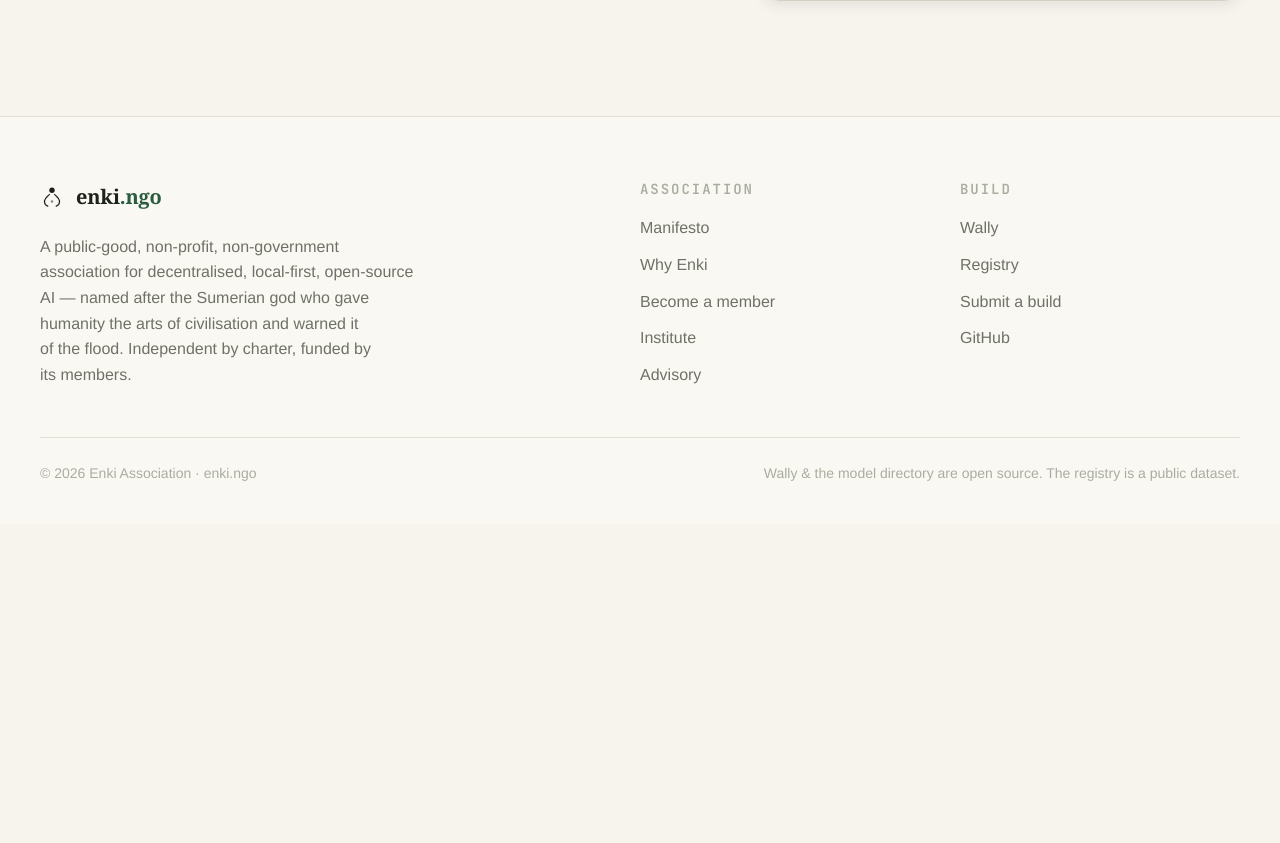
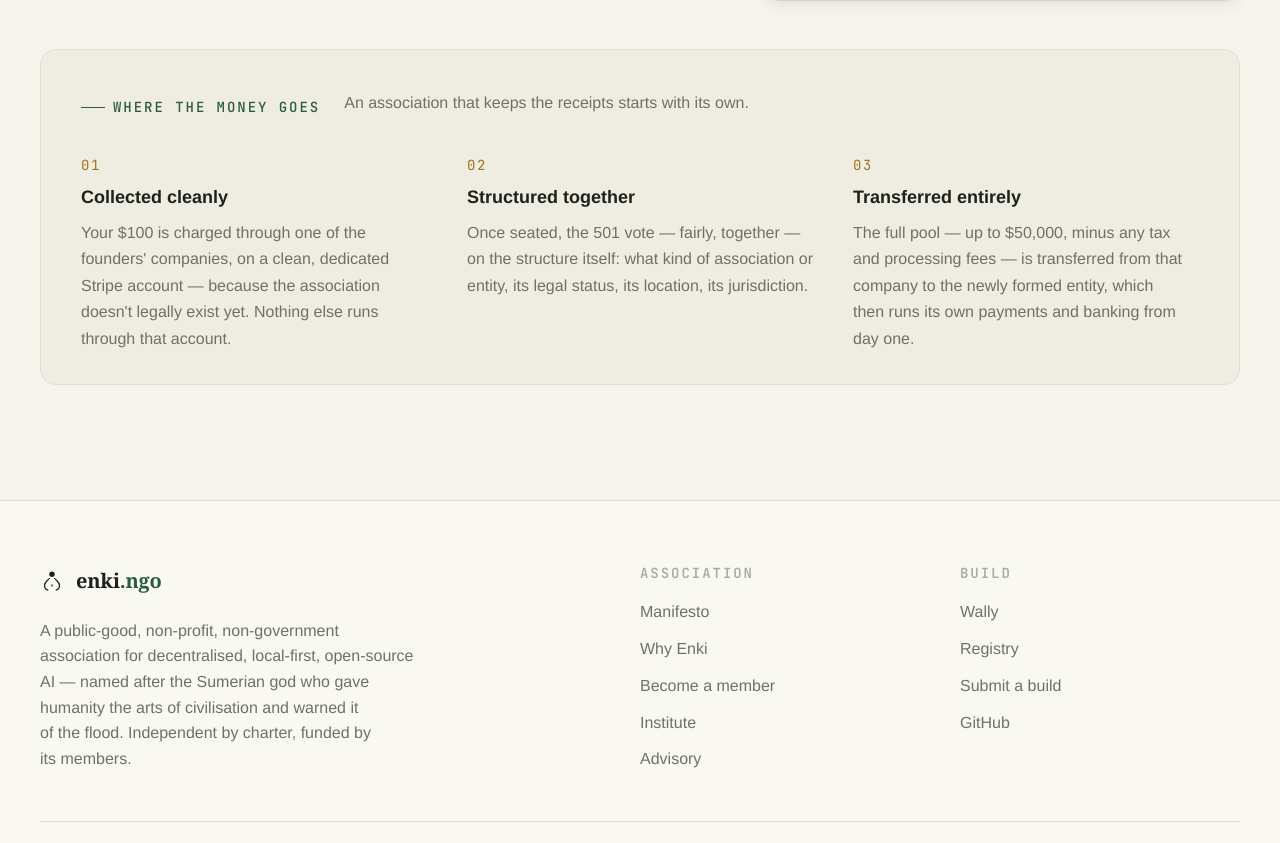
Before and after one commit to paulfxyz/enki, a plain HTML site: page index.html in a window 1280 px wide. Shown: the part 8437-9280 px from the top of the page. Before the commit the page ends 8961 px from the top, so only its background shows below. Drawn offline with Linux system fonts and the light colour scheme; a web font is replaced by a local one.

Commit message:
Membership: add 'Where the money goes' transparency block

```diff
--- a/index.html
+++ b/index.html
@@ -14,8 +14,8 @@
   <link rel="preconnect" href="https://fonts.googleapis.com" />
   <link rel="preconnect" href="https://fonts.gstatic.com" crossorigin />
   <link href="https://fonts.googleapis.com/css2?family=JetBrains+Mono:wght@400;500;600&display=swap" rel="stylesheet" />
-  <link rel="stylesheet" href="./base.css?v=20260815-3" />
-  <link rel="stylesheet" href="./style.css?v=20260815-3" />
+  <link rel="stylesheet" href="./base.css?v=20260815-4" />
+  <link rel="stylesheet" href="./style.css?v=20260815-4" />
 </head>
 <body>
   <a class="sr-only" href="#registry">Skip to the registry</a>
@@ -418,6 +418,29 @@
               this is the core that everything else will be built on.
             </p>
           </aside>
+        </div>
+        <div class="join__money reveal" aria-label="How membership money is handled">
+          <div class="join__money-head">
+            <span class="eyebrow">Where the money goes</span>
+            <p>An association that keeps the receipts starts with its own.</p>
+          </div>
+          <ol class="money-steps" role="list">
+            <li>
+              <span class="money-steps__num">01</span>
+              <h4>Collected cleanly</h4>
+              <p>Your $100 is charged through one of the founders' companies, on a clean, dedicated Stripe account — because the association doesn't legally exist yet. Nothing else runs through that account.</p>
+            </li>
+            <li>
+              <span class="money-steps__num">02</span>
+              <h4>Structured together</h4>
+              <p>Once seated, the 501 vote — fairly, together — on the structure itself: what kind of association or entity, its legal status, its location, its jurisdiction.</p>
+            </li>
+            <li>
+              <span class="money-steps__num">03</span>
+              <h4>Transferred entirely</h4>
+              <p>The full pool — up to $50,000, minus any tax and processing fees — is transferred from that company to the newly formed entity, which then runs its own payments and banking from day one.</p>
+            </li>
+          </ol>
         </div>
       </div>
     </section>
@@ -848,7 +871,7 @@
           </div>
         </div>
         <div class="wizard__foot">
-          <span class="joinform__hint">Confirmed members pay after the interview — never before.</span>
+          <span class="joinform__hint">Confirmed members pay after the interview — never before. Payment is held cleanly by a founder's company until the 501 vote the association into existence.</span>
           <button class="btn btn--primary" id="join-submit">Send application</button>
         </div>
       </div>
@@ -857,7 +880,7 @@
 
   <div class="toast" id="toast" role="status"></div>
 
-  <script src="./data.js?v=20260815-3"></script>
-  <script src="./app.js?v=20260815-3"></script>
+  <script src="./data.js?v=20260815-4"></script>
+  <script src="./app.js?v=20260815-4"></script>
 </body>
 </html>
--- a/style.css
+++ b/style.css
@@ -1441,6 +1441,59 @@
   color: var(--color-text-faint);
 }
 
+.join__money {
+  margin-top: var(--space-12);
+  border: 1px solid var(--color-divider);
+  border-radius: var(--radius-xl);
+  padding: var(--space-10) var(--space-10) var(--space-8);
+  background: var(--color-surface-offset);
+}
+.join__money-head {
+  display: flex;
+  align-items: baseline;
+  gap: var(--space-6);
+  flex-wrap: wrap;
+  margin-bottom: var(--space-8);
+}
+.join__money-head p {
+  margin: 0;
+  color: var(--color-text-muted);
+  font-size: var(--text-sm);
+}
+.money-steps {
+  display: grid;
+  grid-template-columns: repeat(3, 1fr);
+  gap: var(--space-10);
+  list-style: none;
+  margin: 0;
+  padding: 0;
+}
+.money-steps__num {
+  font-family: var(--font-mono);
+  font-size: var(--text-xs);
+  color: var(--color-gold);
+  letter-spacing: 0.12em;
+}
+.money-steps h4 {
+  margin: var(--space-2) 0 var(--space-3);
+  font-size: var(--text-base);
+}
+.money-steps p {
+  margin: 0;
+  font-size: var(--text-sm);
+  color: var(--color-text-muted);
+  line-height: 1.65;
+}
+@media (max-width: 860px) {
+  .money-steps {
+    grid-template-columns: 1fr;
+    gap: var(--space-8);
+  }
+  .join__money {
+    padding: var(--space-8) var(--space-6);
+  }
+}
+
 /* Membership application form */
 .joinform {
   display: flex;
```
